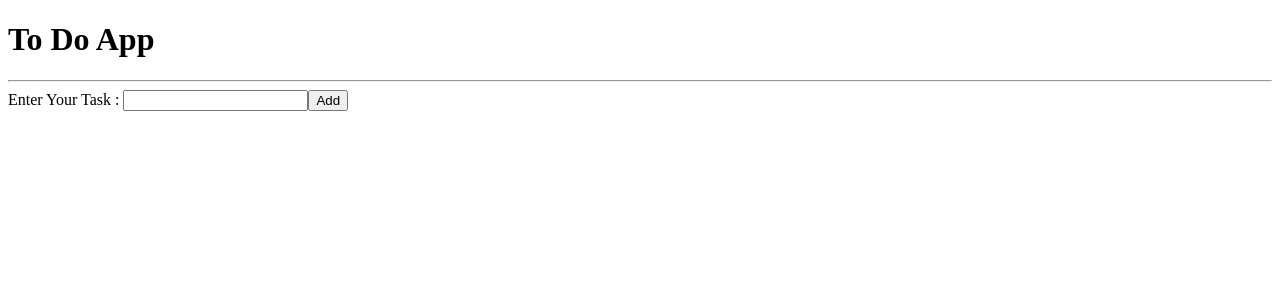
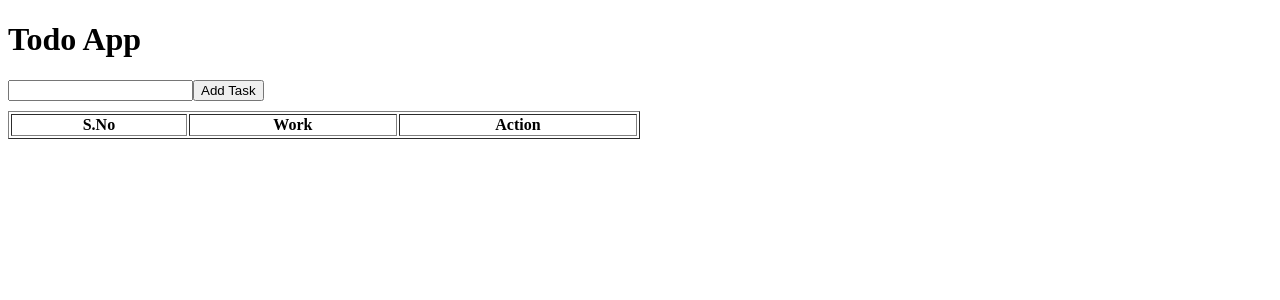
Before and after one commit to jaydeshmukh078/CybromReact, a React (Vite) app: page / in a window 1280 px wide. Shown: the top 300 px of the page. Built offline with nearby package versions, Linux system fonts and the light colour scheme.

Commit message:
alfaaaaaaaa

```diff
--- a/src/App.jsx
+++ b/src/App.jsx
@@ -1,21 +1,69 @@
 import { useState } from "react";
 import { useSelector, useDispatch } from "react-redux";
-import { addTask } from "./todoSlice";
+import { addTask, taskDelete, taskComplete } from "./todoSlice";
 
 const App = () => {
   const [txtval, setTxtVal] = useState("");
   const myTask = useSelector((state) => state.mytodo.task);
   const dispatch = useDispatch();
 
-  console.log(myTask);
+  let sno = 0;
+
+  const handleAdd = () => {
+    if (txtval.trim() === "") return;
+    dispatch(addTask({ id: Date.now(), work: txtval, status: false }));
+    setTxtVal("");
+  };
+
+  const ans = myTask.map((key) => {
+    sno++;
+    return (
+      <tr key={key.id}>
+        <td>{sno}</td>
+        <td>
+          {key.status ? (
+            <span style={{ color: "red", textDecoration: "line-through" }}>
+              {key.work}
+            </span>
+          ) : (
+            key.work
+          )}
+        </td>
+        <td>
+          {!key.status && (
+            <button onClick={() => dispatch(taskComplete({ id: key.id }))}>
+              Complete
+            </button>
+          )}
+          <button onClick={() => dispatch(taskDelete({ id: key.id }))}>
+            Delete
+          </button>
+        </td>
+      </tr>
+    );
+  });
 
   return (
-    <>
-      <h1>To Do App</h1>
-      <hr />
-      Enter Your Task : <input type="text" value={txtval} onChange={(e) => setTxtVal(e.target.value)}/>
-      <button  onClick={() => dispatch(addTask({ id: Date.now(), work: txtval }))}> Add </button>
-    </>
+    <div>
+      <h1>Todo App</h1>
+      <input
+        type="text"
+        value={txtval}
+        onChange={(e) => setTxtVal(e.target.value)}
+      />
+      <button onClick={handleAdd}>Add Task</button>
+
+      <table border="1" style={{ marginTop: "10px", width: "50%" }}>
+        <thead>
+          <tr>
+            <th>S.No</th>
+            <th>Work</th>
+            <th>Action</th>
+          </tr>
+        </thead>
+        <tbody>{ans}</tbody>
+      </table>
+    </div>
   );
 };
 
--- a/src/todoSlice.jsx
+++ b/src/todoSlice.jsx
@@ -1,17 +1,36 @@
 import { createSlice } from "@reduxjs/toolkit";
+const todoSlice=createSlice({
 
-const todoSlice = createSlice({
-  name: "mytodo",
-  initialState: {
-    task: []
-  },
-  reducers: {
-    addTask: (state, action) => {
-        console.log(action.payload);
-      state.task.push(action.payload);
+    name:"mytodo",
+    initialState:{
+        task:[]
+    },
+    reducers:{
+        addTask:(state,actions)=>{
+              state.task.push(actions.payload)
+        },
+        taskDelete:(state,actions)=>{
+             state.task=state.task.filter((item)=> item.id!=actions.payload.id)
+        },
+
+        taskComplete:(state,actions)=>{
+       for(var i=0;i<state.task.length;i++){
+        if(state.task[i].id==actions.payload.id){
+
+            state.task[i].status =true;
+        }
+       }
+        },
+
+        taskInComplete:(state,actions)=>{
+       for(var i=0;i<state.task.length;i++){
+        if(state.task[i].id==actions.payload.id){
+
+            state.task[i].status =false;
+        }
+       }
+        }
     }
-  }
-});
-
-export const { addTask } = todoSlice.actions;
+})
+export const{addTask,taskDelete,taskComplete,taskInComplete}= todoSlice.actions
 export default todoSlice.reducer;
```
